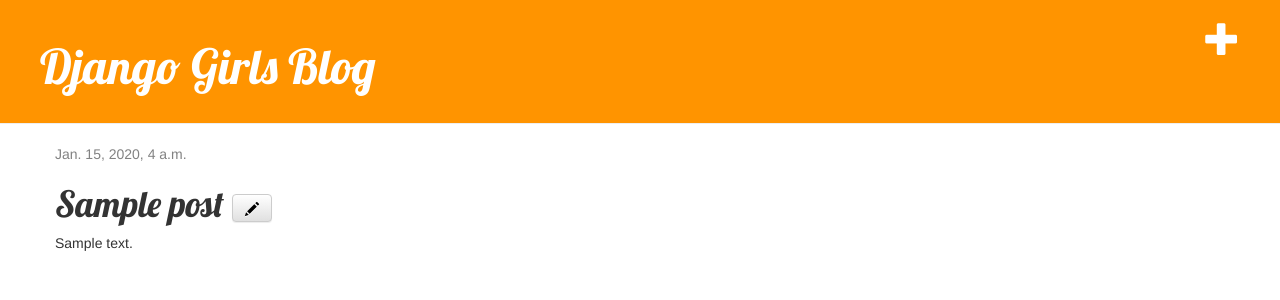
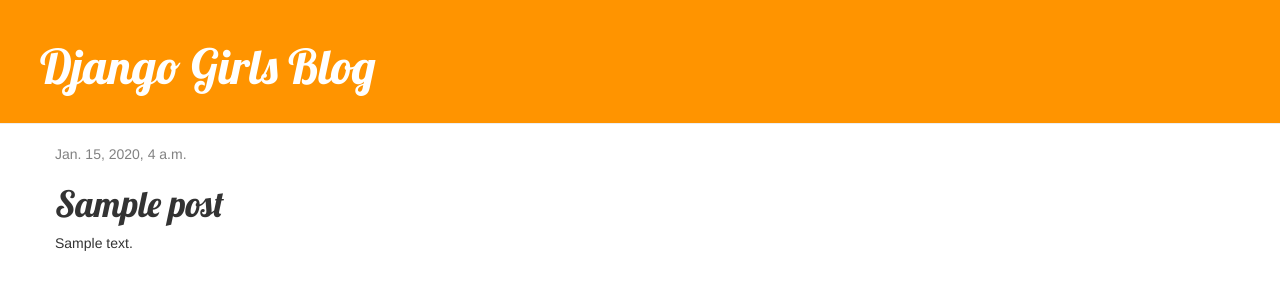
Before and after one commit to wassimk/djangogirls, a Django app: page /post/1/ in a window 1280 px wide. Shown: the top 300 px of the page. Run offline with Django 3.2, Linux system fonts and the light colour scheme; tables that the repository leaves empty hold one stand-in row (values such as "Sample post"); some libraries are stand-ins or nearby versions.

Commit message:
Protect my edit actions

```diff
--- a/blog/templates/blog/base.html
+++ b/blog/templates/blog/base.html
@@ -10,7 +10,10 @@
     </head>
     <body>
       <div class="page-header">
-        <a href="{% url 'post_new' %}" class="top-menu"><span class="glyphicon glyphicon-plus"></span></a>
+        {% if user.is_authenticated %}
+          <a href="{% url 'post_new' %}" class="top-menu"><span class="glyphicon glyphicon-plus"></span></a>
+        {% endif %}
+
         <h1><a href="/">Django Girls Blog</a></h1>
       </div>
       <div class="content container">
--- a/blog/templates/blog/post_detail.html
+++ b/blog/templates/blog/post_detail.html
@@ -8,7 +8,12 @@
             </div>
         {% endif %}
 
-        <h1>{{ post.title }} <a class="btn btn-default" href="{% url 'post_edit' pk=post.pk %}"><span class="glyphicon glyphicon-pencil"></span></a></h1>
+        <h1>{{ post.title }}
+          {% if user.is_authenticated %}
+               <a class="btn btn-default" href="{% url 'post_edit' pk=post.pk %}"><span class="glyphicon glyphicon-pencil"></span></a>
+          {% endif %}
+        </h1>
+
         <p>{{ post.text|linebreaksbr }}</p>
     </div>
 {% endblock %}
```
